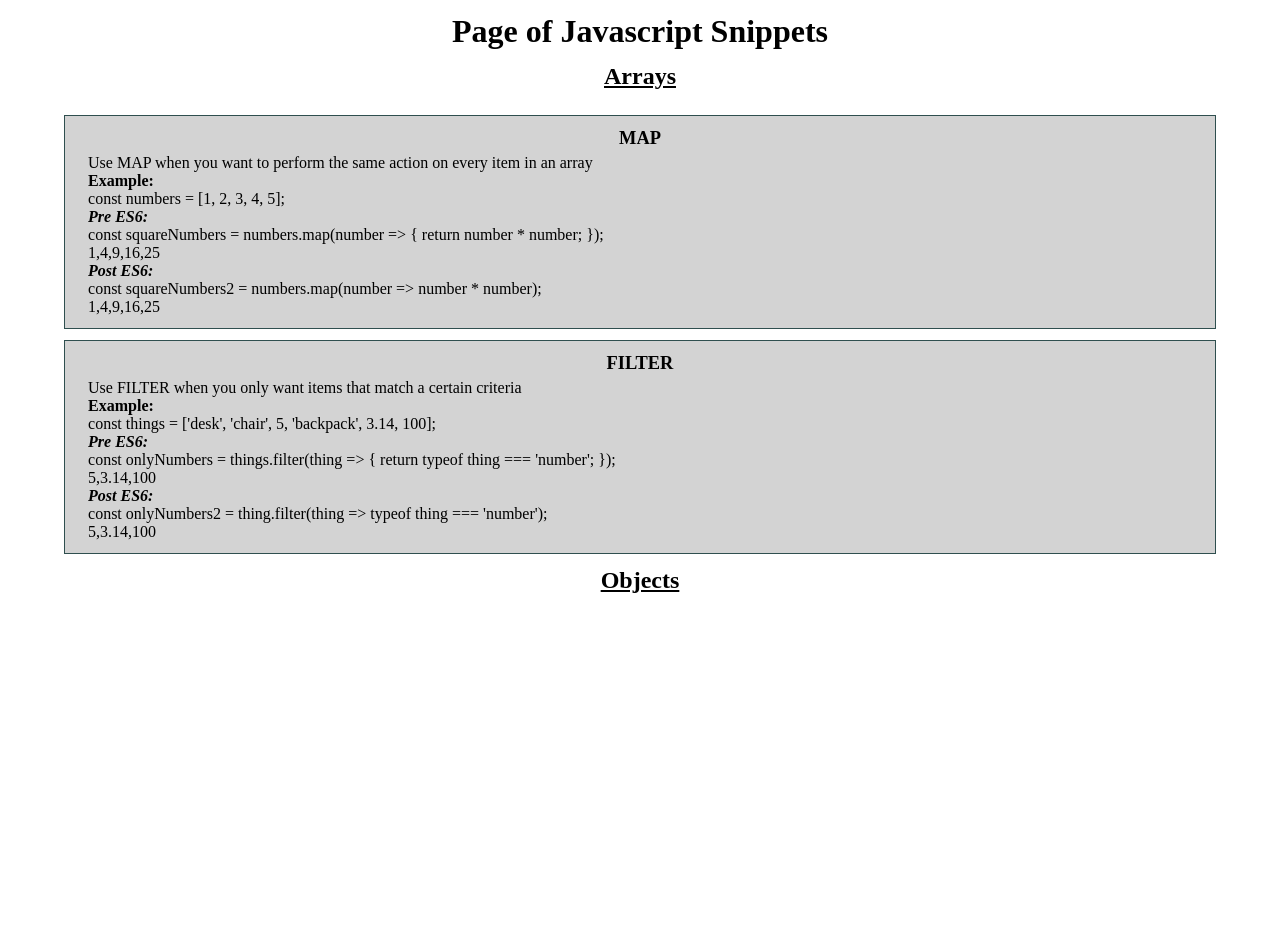
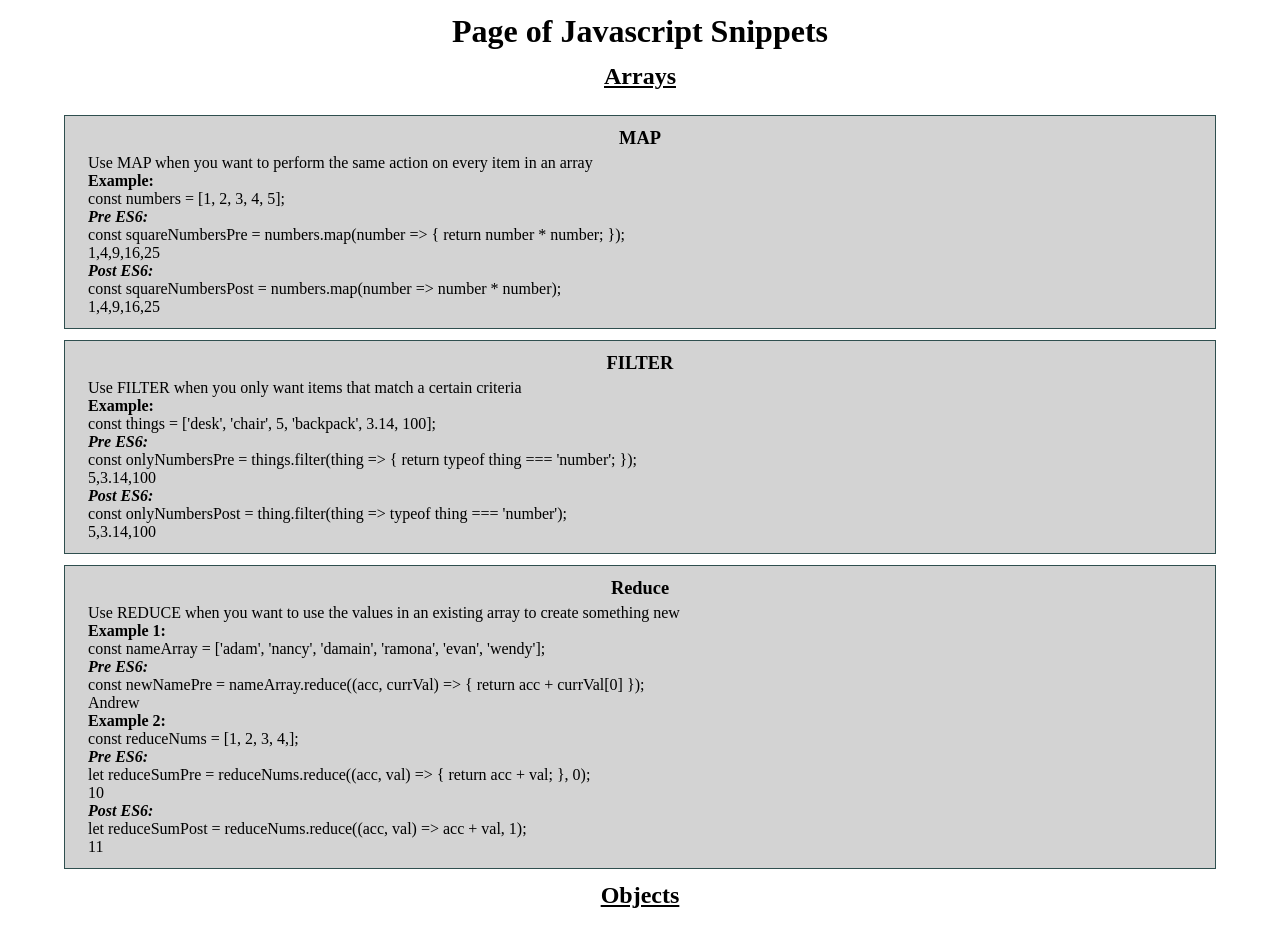
Before and after one commit to andrew-sotiriou/js-snippets, a website built with webpack: page src/index.html in a window 1280 px wide. Both pictures are taken after a click on the element "Arrays". Before the commit the page ends 800 px from the top, so only its background shows below. Built offline with nearby package versions, Linux system fonts and the light colour scheme.

Commit message:
writeValues.js -> update functions to take in an optional classname. Arrays.js -> Add in reduce examples. Index.html -> Add in Reduce info. dist = develop build

```diff
--- a/src/index.html
+++ b/src/index.html
@@ -18,10 +18,10 @@
 			<p class="code-snippet-example">Example:</p>
 			const numbers = [1, 2, 3, 4, 5];
 			<p class="pre-es6">Pre ES6:</p>
-			const squareNumbers = numbers.map(number => { return number * number; });
+			const squareNumbersPre = numbers.map(number => { return number * number; });
 			<p class="pre-es6-output"></p>
 			<p class="post-es6">Post ES6:</p>
-			const squareNumbers2 = numbers.map(number => number * number);
+			const squareNumbersPost = numbers.map(number => number * number);
 			<p class="post-es6-output"></p>
 		</div>
 	</div>
@@ -33,13 +33,37 @@
 			<p class="code-snippet-example">Example:</p>
 			const things = ['desk', 'chair', 5, 'backpack', 3.14, 100];
 			<p class="pre-es6">Pre ES6:</p>
-			const onlyNumbers = things.filter(thing => { return typeof thing === 'number'; });
+			const onlyNumbersPre = things.filter(thing => { return typeof thing === 'number'; });
 			<p class="pre-es6-output"></p>
 			<p class="post-es6">Post ES6:</p>
-			const onlyNumbers2 = thing.filter(thing => typeof thing === 'number');
+			const onlyNumbersPost = thing.filter(thing => typeof thing === 'number');
 			<p class="post-es6-output"></p>
 		</div>
 	</div>
+
+	<div id="array-reduce-container" class="code-container">
+		<p class="code-title">Reduce</p>
+		<p class="code-reason">Use REDUCE when you want to use the values in an existing array to create something new</p>
+		<div class="code-snippet example1">
+			<p class="code-snippet-example">Example 1:</p>
+			const nameArray = ['adam', 'nancy', 'damain', 'ramona', 'evan', 'wendy'];
+			<p class="pre-es6">Pre ES6:</p>
+			const newNamePre = nameArray.reduce((acc, currVal) => { return acc + currVal[0] });
+			<p class="pre-es6-output"></p>
+		</div>
+		<div class="code-snippet example2">
+			<p class="code-snippet-example">Example 2:</p>
+			const reduceNums = [1, 2, 3, 4,];
+			<p class="pre-es6">Pre ES6:</p>
+			let reduceSumPre = reduceNums.reduce((acc, val) => { return acc + val; }, 0);
+			<p class="pre-es6-output-example2"></p>
+			<p class="post-es6">Post ES6:</p>
+			let reduceSumPost = reduceNums.reduce((acc, val) => acc + val, 1);
+			<p class="post-es6-output-example2"></p>
+		</div>
+	</div>
+
+
 </div>
 
 <h2 class="section-header">Objects</h2>
--- a/src/js/arrays.js
+++ b/src/js/arrays.js
@@ -5,16 +5,29 @@ import { updatePreES6Element, updatePostES6Element } from './writeValues.js'
 //Arrays
 //.MAP
 const numbers = [1, 2, 3, 4, 5];
-const squareNumbersPre = numbers.map(number => { return number * number; });
-const squareNumbersPost = numbers.map(number => number * number);
-
+let squareNumbersPre = numbers.map(number => { return number * number; });
+let squareNumbersPost = numbers.map(number => number * number);
 updatePreES6Element(squareNumbersPre, "array-map-container");
 updatePostES6Element(squareNumbersPost, "array-map-container");
 
 //.FILTER
 const things = ['desk', 'chair', 5, 'backpack', 3.14, 100];
-"array-filter-container"
-const onlyNumbersPre = things.filter(thing => { return typeof thing === 'number'; });
-const onlyNumbersPost = things.filter(thing => typeof thing === 'number');
+let onlyNumbersPre = things.filter(thing => { return typeof thing === 'number'; });
+let onlyNumbersPost = things.filter(thing => typeof thing === 'number');
 updatePreES6Element(onlyNumbersPre, "array-filter-container");
 updatePostES6Element(onlyNumbersPost, "array-filter-container");
+
+//.REDUCE
+//example 1
+const nameArray = ['adam', 'nancy', 'damain', 'ramona', 'evan', 'wendy'];
+let newNamePre = nameArray.reduce((acc, currVal) => { return acc + currVal[0] }, "");
+newNamePre = newNamePre.charAt(0).toUpperCase() + newNamePre.slice(1);
+updatePreES6Element(newNamePre, "array-reduce-container");
+
+//example 2:
+// pre-es6-output.example2
+const reduceNums = [1, 2, 3, 4,];
+let reduceSumPre = reduceNums.reduce((acc, val) => { return acc + val; }, 0);
+let reduceSumPost = reduceNums.reduce((acc, val) => acc + val, 1);
+updatePreES6Element(reduceSumPre, "array-reduce-container", "pre-es6-output-example2");
+updatePreES6Element(reduceSumPost, "array-reduce-container","post-es6-output-example2");
--- a/src/js/writeValues.js
+++ b/src/js/writeValues.js
@@ -1,10 +1,10 @@
-function updatePreES6Element(value, elementID) {
-	var mapPre = document.getElementById(elementID).getElementsByClassName("pre-es6-output")[0];
+function updatePreES6Element(value, elementID, elementClass = "pre-es6-output") {
+	var mapPre = document.getElementById(elementID).getElementsByClassName(elementClass)[0];
 	mapPre.innerHTML = value;
 }
 
-function updatePostES6Element(value, elementID, elementClass) {
-	var mapPost = document.getElementById(elementID).getElementsByClassName("post-es6-output")[0];
+function updatePostES6Element(value, elementID, elementClass = "post-es6-output") {
+	var mapPost = document.getElementById(elementID).getElementsByClassName(elementClass)[0];
 	mapPost.innerHTML = value;
 }
 
```
Also changed, not shown: dist/index.html (deleted), dist/js/index.bundle.js (deleted).
